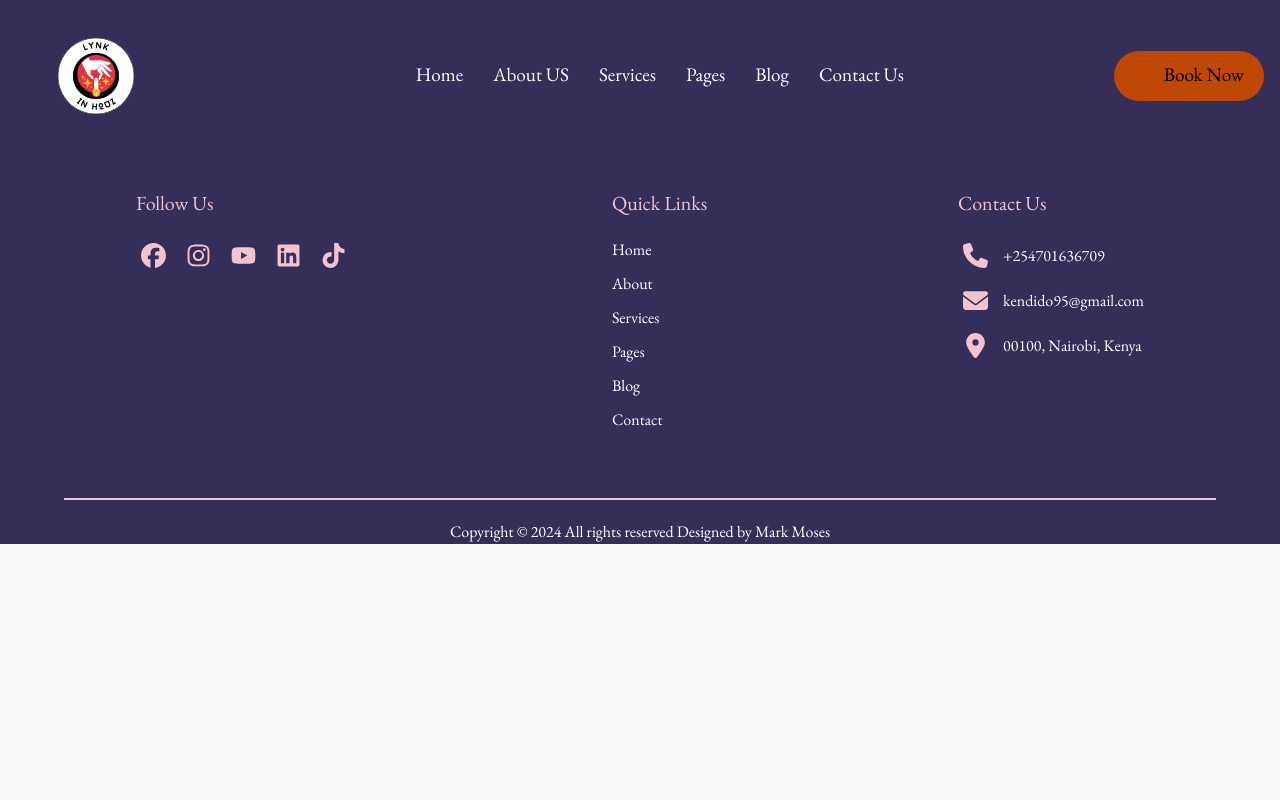
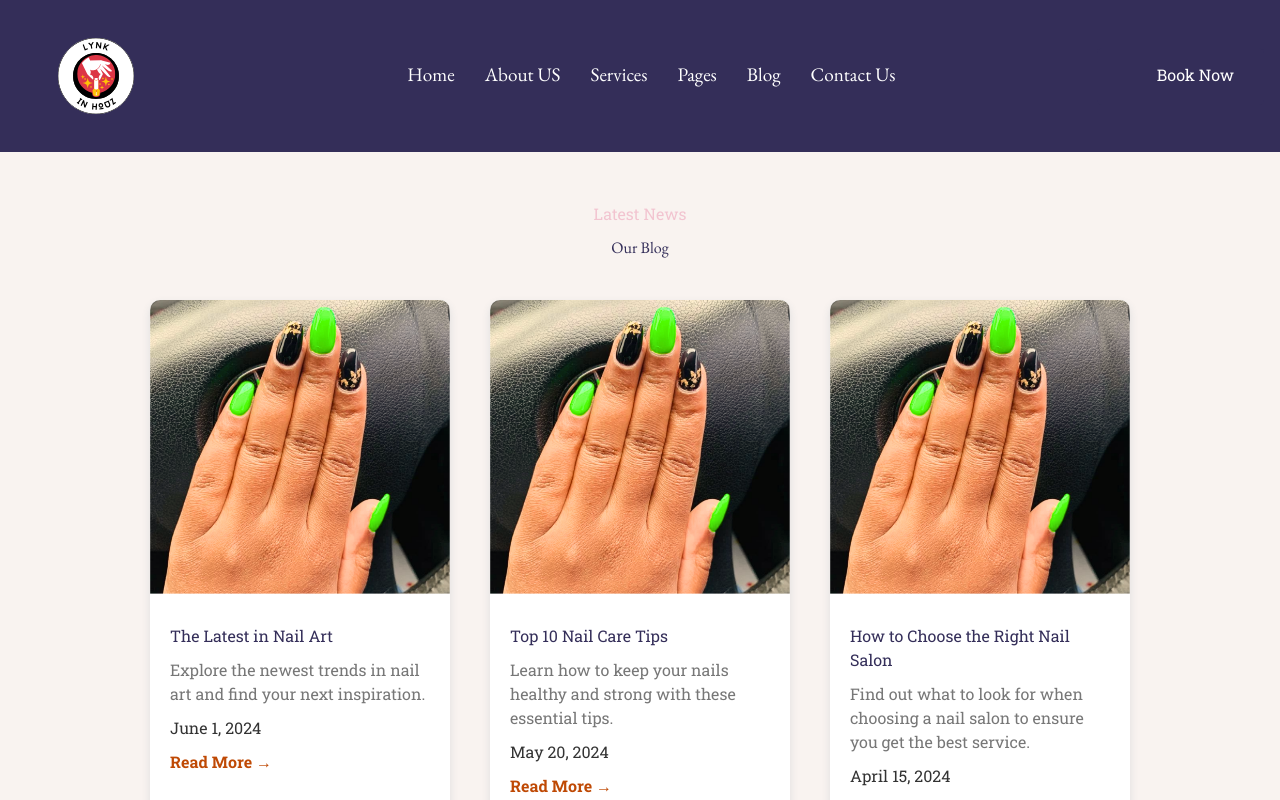
Before and after one commit to MarkMoses27/lynk-in-houz, a React (Vite) app: page /blog in a window 1280 px wide. Shown: the top 800 px of the page. Built offline with nearby package versions, Linux system fonts and the light colour scheme.

Commit message:
added more styling and modification

```diff
--- a/package.json
+++ b/package.json
@@ -19,6 +19,7 @@
     "react-dom": "^18.2.0",
     "react-router-dom": "^6.23.1",
     "react-slick": "^0.30.2",
+    "react-spring": "^9.7.3",
     "slick-carousel": "^1.8.1"
   },
   "devDependencies": {
--- a/src/App.jsx
+++ b/src/App.jsx
@@ -4,6 +4,7 @@ import HomeSkeleton from './components/homeskeleton/HomeSkeleton';
 import About from './components/about/About';
 import Services from './components/services/Services';
 import Pages from './components/pages/Pages';
+import Blog from './components/blog/Blog';
 import Contact from './components/contact/Contact';
 import Footer from './components/footer/Footer';
 
@@ -16,6 +17,7 @@ function App() {
        <Route path="/about" element={<About />} />
        <Route path="/services" element={<Services />} />
        <Route path="/pages" element={<Pages />} />
+       <Route path='/blog' element={<Blog />} />
       <Route path="/contact" element={<Contact />} />
       </Routes>
       <Footer />
--- /dev/null
+++ b/src/components/blog/Blog.css
@@ -0,0 +1,74 @@
+
+  .blog {
+    background-color: var(--bg-color);
+    padding: 50px 0;
+    text-align: center;
+  }
+
+  .blog h3 {
+    font-family: var(--my-font2);
+    color: var(--secondary-color);
+    margin-bottom: 10px;
+  }
+
+  .blog h1 {
+    font-family: var(--my-font);
+    color: var(--primary-color);
+    margin-bottom: 30px;
+  }
+
+  .blog-posts {
+    display: flex;
+    flex-wrap: wrap;
+    justify-content: center;
+    gap: 20px;
+  }
+
+  .blog-post {
+    background: var(--white-color);
+    border-radius: 10px;
+    box-shadow: 0 4px 8px var(--bs-gray);
+    overflow: hidden;
+    max-width: 300px;
+    margin: 10px;
+    text-align: left;
+  }
+
+  .blog-image {
+    width: 100%;
+    height: auto;
+  }
+
+  .blog-content {
+    padding: 20px;
+  }
+
+  .blog-content h2 {
+    font-family: var(--my-font2);
+    color: var(--primary-color);
+    margin-top: 10px;
+  }
+
+  .blog-content p {
+    font-family: var(--my-font2);
+    color: var(--text-gray);
+    margin: 10px 0;
+  }
+
+  .blog-content span {
+    display: block;
+    font-family: var(--my-font2);
+    color: var(--text-color);
+    margin-bottom: 10px;
+  }
+
+  .blog-content a {
+    font-family: var(--my-font2);
+    color: var(--bs-warning);
+    text-decoration: none;
+    font-weight: bold;
+  }
+
+  .blog-content a:hover {
+    text-decoration: underline;
+  }
--- a/src/components/blog/Blog.jsx
+++ b/src/components/blog/Blog.jsx
@@ -1,8 +1,51 @@
+import BlogImage from '../../assets/nail-service.svg';
+import './Blog.css';
+
+const blogPosts = [
+  {
+    id: 1,
+    title: "The Latest in Nail Art",
+    description: "Explore the newest trends in nail art and find your next inspiration.",
+    date: "June 1, 2024"
+  },
+  {
+    id: 2,
+    title: "Top 10 Nail Care Tips",
+    description: "Learn how to keep your nails healthy and strong with these essential tips.",
+    date: "May 20, 2024"
+  },
+  {
+    id: 3,
+    title: "How to Choose the Right Nail Salon",
+    description: "Find out what to look for when choosing a nail salon to ensure you get the best service.",
+    date: "April 15, 2024"
+  },
+  {
+    id: 4,
+    title: "DIY Nail Art at Home",
+    description: "Get creative and try these simple DIY nail art designs from the comfort of your home.",
+    date: "March 10, 2024"
+  },
+];
 
 export default function Blog() {
   return (
-    <div>
-      <h1>Blog</h1>
-    </div>
-  )
+    <section className="blog">
+      <h3>Latest News</h3>
+      <h1>Our Blog</h1>
+      <div className="blog-posts">
+        {blogPosts.map((post) => (
+          <div className="blog-post" key={post.id}>
+            <img src={BlogImage} alt="blog" className="blog-image" />
+            <div className="blog-content">
+              <h2>{post.title}</h2>
+              <p>{post.description}</p>
+              <span>{post.date}</span>
+              <a href="#">Read More →</a>
+            </div>
+          </div>
+        ))}
+      </div>
+    </section>
+  );
 }
--- a/src/components/homeskeleton/Home.css
+++ b/src/components/homeskeleton/Home.css
@@ -1,79 +1,100 @@
 
-.home-container{
+
+  .home-section {
+    background-color: var(--secondary-color);
+    padding: 100px 0;
     display: flex;
-    height: auto;
-    padding: 10px 0;
-    background-color: var(--secondary-color);
+    justify-content: center;
+    align-items: center;
+    text-align: left;
+    min-height: 100vh;
   }
 
-.home__content{
-    max-width: 500px;
-    height: auto;
-    margin: 50px ;
-    padding: 2rem;
+  .home-container {
+    display: flex;
+    justify-content: space-between;
+    align-items: center;
+    flex-wrap: wrap;
+    max-width: 1200px;
+    width: 100%;
+    padding: 0 20px;
   }
 
-.home__content h3{
-    font-size: 1.1rem;
-    margin-bottom: 1rem;
-    font-style: italic;
-    color: var(--bs-warning);
+  .home-content {
+    flex: 1;
+    max-width: 600px;
+    margin: 20px;
   }
 
-.home__content h1{
-    font-size: 4rem;
-    margin-bottom: 1rem;
-    color: var(--primary-color);
-    font-weight: 900;
+  .home-content h3 {
+    font-family: var(--my-font2);
+    color: var(--secondary-color);
+    margin-bottom: 10px;
+    font-size: 28px;
   }
 
-.home__content p{
-    font-size: 1.2rem;
+  .home-content h1 {
+    font-family: var(--my-font);
+    color: var(--primary-color);
+    margin-bottom: 20px;
+    font-size: 48px;
+    line-height: 1.2;
   }
 
-.home__content button{
-    margin-top: 1rem;
-    padding: 1rem 2rem;
-    font-size: 1.2rem;
-    background-color: #BF4904;
-    color: #fff;
+  .home-content p {
+    font-family: var(--my-font2);
+    color: var(--text-gray);
+    margin-bottom: 30px;
+    font-size: 18px;
+    line-height: 1.6;
+  }
+
+  .book-now-btn {
+    background-color: var(--primary-color);
+    color: var(--white-color);
     border: none;
+    padding: 15px 30px;
     border-radius: 5px;
     cursor: pointer;
+    transition: background-color 0.3s ease;
   }
 
-.home-container .home__image{
-    width: 550px;
-    height: auto;
+  .book-now-btn a {
+    color: var(--white-color);
+    text-decoration: none;
+    font-family: var(--my-font2);
+    font-size: 16px;
   }
 
-@media screen and (max-width: 768px) {
-    .home-container{
+  .book-now-btn:hover {
+    background-color: var(--button-hover-color);
+  }
+
+  .home-image {
+    flex: 1;
+    max-width: 600px;
+    margin: 20px;
+  }
+
+  .home-image img {
+    width: 100%;
+    border-radius: 10px;
+    box-shadow: 0 4px 8px rgba(0, 0, 0, 0.1);
+  }
+
+  @media (max-width: 768px) {
+    .home-section {
+      padding: 50px 20px;
+    }
+
+    .home-container {
       flex-direction: column;
       align-items: center;
-    }
-    .home__content{
-        margin: 0;
-        padding: 1rem;
-    }
-    .home__content h1{
-        font-size: 2rem;
-    }
-    .home__content p{
-        font-size: 1rem;
-    }
-    .home__content button{
-        margin-top: 1rem;
-        padding: 1rem 1rem;
-        font-size: 1rem;
-    }
-    .home__image{
-        width: 100%;
-        height: 200px;
-    }
-    .home__image img{
-        width: 100%;
-        height: 100%;
+      text-align: center;
     }
 
+    .home-content, .home-image {
+      max-width: 100%;
+      margin: 20px 0;
     }
+  }
--- a/src/components/homeskeleton/Home.jsx
+++ b/src/components/homeskeleton/Home.jsx
@@ -1,22 +1,32 @@
 
-import Home__Image from "../../assets/home.svg"
-import "./Home.css"
+import { useSpring, animated } from 'react-spring';
+import HomeImage from "../../assets/home.svg";
+import "./Home.css";
+
 export default function Home() {
+  const fadeIn = useSpring({ opacity: 1, from: { opacity: 0 }, delay: 200 });
+  const slideInFromLeft = useSpring({ transform: 'translateX(0)', from: { transform: 'translateX(-50%)' }, delay: 400 });
+  const slideInFromRight = useSpring({ transform: 'translateX(0)', from: { transform: 'translateX(50%)' }, delay: 600 });
+
   return (
+    <section className="home-section">
       <div className="home-container">
-        <div className="home__content">
-        <h3>Welcome to Lynk Beauty Spa
-</h3>
+        <animated.div style={slideInFromLeft} className="home-content">
+          <h3>Welcome to Lynk Beauty Spa</h3>
           <h1>Your Perfect Nail Solution</h1>
-        <p>Enjoy A Spa Treatment In The Comfort Of Your Home Or Hotel In Nairobi Or An Adjacent Town.
+          <p>
+            Enjoy a spa treatment in the comfort of your home or hotel in Nairobi or an adjacent town.
           </p>
           <button className="book-now-btn">
-    <a href="https://api.whatsapp.com/send?phone=+254701636709" target="_blank">Book Now</a>
+            <a href="https://api.whatsapp.com/send?phone=+254701636709" target="_blank" rel="noopener noreferrer">
+              Book Now
+            </a>
           </button>
+        </animated.div>
+        <animated.div style={slideInFromRight} className="home-image">
+          <img src={HomeImage} alt="home" />
+        </animated.div>
       </div>
-  <div className="home__image">
-    <img src={Home__Image} alt="home" />
-  </div>
-    </div>
-  )
+    </section>
+  );
 }
--- a/src/components/homeskeleton/HomeSkeleton.css
+++ b/src/components/homeskeleton/HomeSkeleton.css
@@ -0,0 +1,79 @@
+
+  .home-container {
+    display: flex;
+    justify-content: space-between;
+    align-items: center;
+    padding: 50px;
+    background-color: var(--bg-color);
+    min-height: 100vh;
+  }
+
+  .home__content {
+    max-width: 600px;
+  }
+
+  .home__content h3 {
+    font-family: var(--my-font2);
+    color: var(--secondary-color);
+    margin-bottom: 10px;
+    font-size: 24px;
+  }
+
+  .home__content h1 {
+    font-family: var(--my-font);
+    color: var(--primary-color);
+    margin-bottom: 20px;
+    font-size: 48px;
+  }
+
+  .home__content p {
+    font-family: var(--my-font2);
+    color: var(--text-gray);
+    margin-bottom: 30px;
+    font-size: 18px;
+  }
+
+  .book-now-btn {
+    background-color: var(--primary-color);
+    color: var(--white-color);
+    border: none;
+    padding: 15px 30px;
+    border-radius: 5px;
+    cursor: pointer;
+    transition: background-color 0.3s ease;
+  }
+
+  .book-now-btn a {
+    color: var(--white-color);
+    text-decoration: none;
+    font-family: var(--my-font2);
+    font-size: 16px;
+  }
+
+  .book-now-btn:hover {
+    background-color: var(--secondary-color);
+  }
+
+  .home__image {
+    max-width: 600px;
+  }
+
+  .home__image img {
+    width: 100%;
+    border-radius: 10px;
+  }
+
+  @media (max-width: 768px) {
+    .home-container {
+      flex-direction: column;
+      padding: 20px;
+    }
+
+    .home__content {
+      text-align: center;
+    }
+
+    .home__image {
+      margin-top: 30px;
+    }
+  }
--- a/src/components/navbar/Navbar.jsx
+++ b/src/components/navbar/Navbar.jsx
@@ -13,11 +13,8 @@ function Navbar() {
       id: 0,
       title: 'About US ',
       link: '/about',
-      items: [
-        { id: 0, title: 'Our History', link: '/' },
-        { id: 1, title: 'Contact us', link: '/' },
-      ],
     },
+
     {
       id: 0,
       title: 'Services',
```
Also changed, not shown: 1 other file (tests, documents, lock files or other folders). Lines whose indentation alone changed are shown as unchanged.
